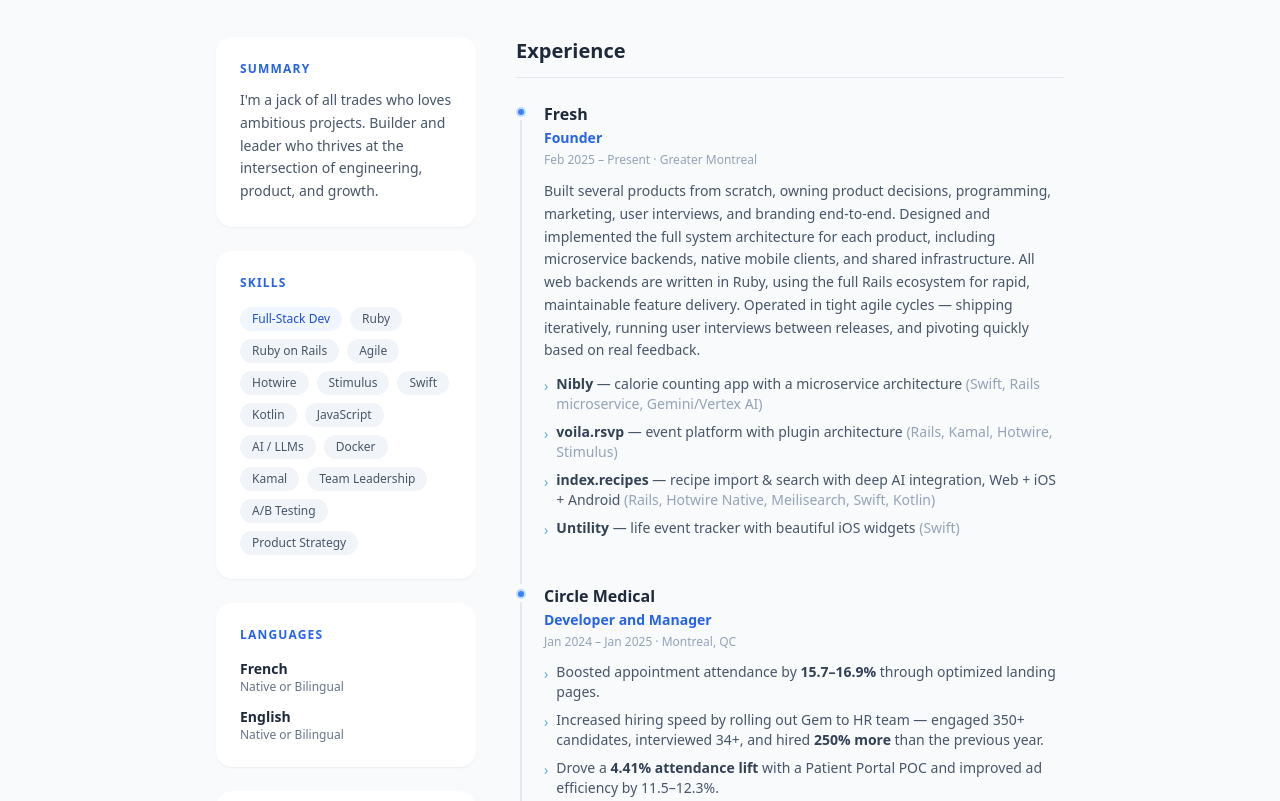
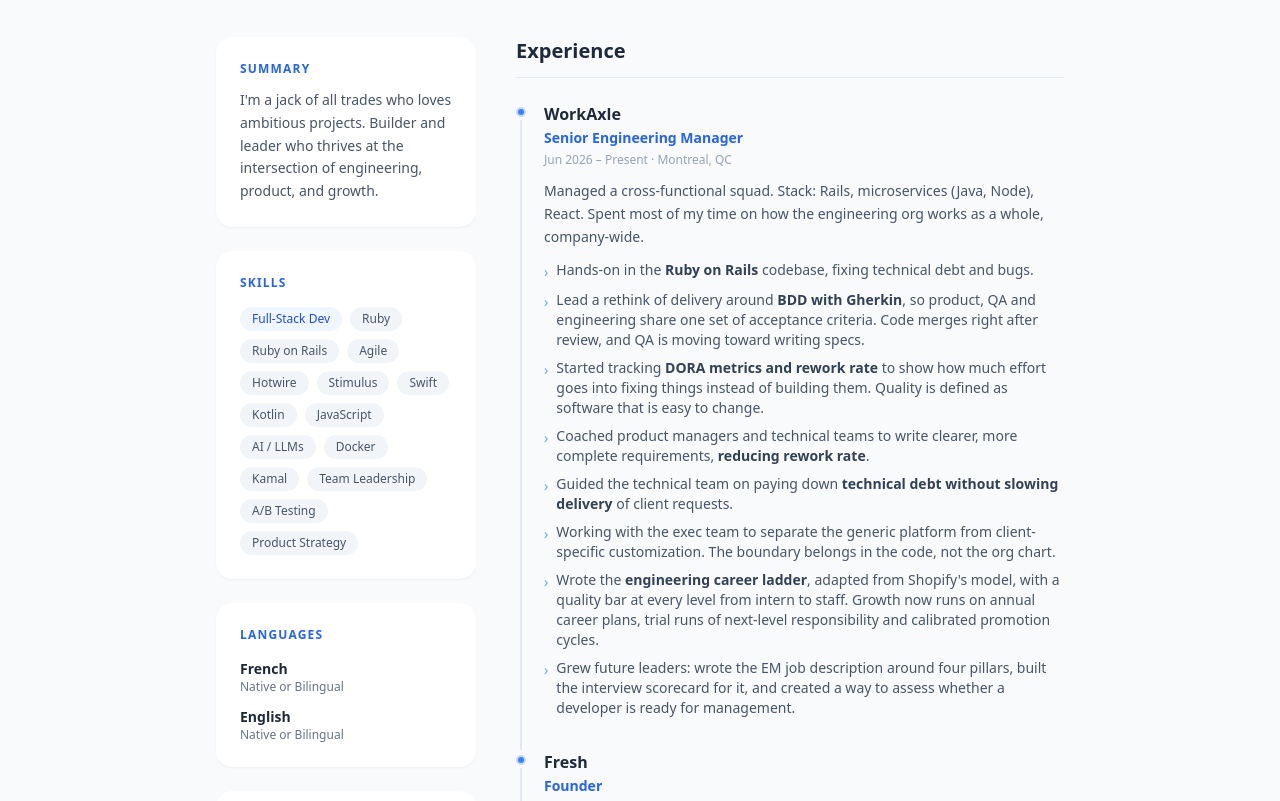
Before and after one commit to garyharan/garyharan.github.io, a website: page resume/index.html in a window 1280 px wide. Shown: the part 243-1044 px from the top of the page. Drawn offline with nearby package versions, Linux system fonts and the light colour scheme; files that its build step writes are made by us from their sources.

Commit message:
feat: update latest role

```diff
--- a/resume/index.html
+++ b/resume/index.html
@@ -5,7 +5,7 @@
   <meta charset="UTF-8" />
   <meta name="viewport" content="width=device-width, initial-scale=1.0" />
   <title>Gary Haran — Resume</title>
-  <meta name="description" content="Resume of Gary Haran, Senior Full Stack Web & Mobile Developer based in Greater Montreal." />
+  <meta name="description" content="Resume of Gary Haran, Product Engineer & Engineering Leader based in Greater Montreal." />
   <meta property="og:title" content="Gary Haran — Resume" />
   <meta property="og:description" content="20+ years shipping products. Full-stack, mobile, and engineering leadership." />
   <meta property="og:image" content="https://garyharan.com/gary_haran.jpg" />
@@ -105,7 +105,7 @@
         <div>
           <h1 class="text-4xl sm:text-5xl font-bold tracking-tight mb-2">Gary Haran</h1>
           <p class="text-xl text-blue-300 font-medium mb-3">
-            Senior Full Stack Web &amp; Mobile Developer
+            Product Engineer &amp; Engineering Leader
           </p>
           <p class="text-slate-400 text-sm flex items-center gap-2">
             <svg xmlns="http://www.w3.org/2000/svg" class="w-4 h-4 shrink-0" viewBox="0 0 24 24" fill="currentColor">
@@ -206,6 +206,49 @@
           <h2 class="text-xl font-bold text-slate-800 mb-6 pb-3 border-b border-slate-200 fade-up">
             Experience
           </h2>
+
+          <div class="timeline-entry fade-up">
+            <div class="font-bold text-slate-800">WorkAxle</div>
+            <div class="text-blue-600 font-semibold text-sm mt-0.5">Senior Engineering Manager</div>
+            <div class="text-slate-400 text-xs mt-1 mb-3">Jun 2026 – Present &middot; Montreal, QC</div>
+            <p class="text-slate-600 text-sm leading-relaxed mb-3">
+              Managed a cross-functional squad. Stack: Rails, microservices (Java, Node), React. Spent most of my time on how the engineering org works as a whole, company-wide.
+            </p>
+            <ul class="text-sm text-slate-600 space-y-2">
+              <li class="flex gap-2">
+                <span class="text-blue-400 mt-0.5 shrink-0">›</span>
+                <span>Hands-on in the <strong class="text-slate-700">Ruby on Rails</strong> codebase, fixing technical debt and bugs.</span>
+              </li>
+              <li class="flex gap-2">
+                <span class="text-blue-400 mt-0.5 shrink-0">›</span>
+                <span>Lead a rethink of delivery around <strong class="text-slate-700">BDD with Gherkin</strong>, so product, QA and engineering share one set of acceptance criteria. Code merges right after review, and QA is moving toward writing specs.</span>
+              </li>
+              <li class="flex gap-2">
+                <span class="text-blue-400 mt-0.5 shrink-0">›</span>
+                <span>Started tracking <strong class="text-slate-700">DORA metrics and rework rate</strong> to show how much effort goes into fixing things instead of building them. Quality is defined as software that is easy to change.</span>
+              </li>
+              <li class="flex gap-2">
+                <span class="text-blue-400 mt-0.5 shrink-0">›</span>
+                <span>Coached product managers and technical teams to write clearer, more complete requirements, <strong class="text-slate-700">reducing rework rate</strong>.</span>
+              </li>
+              <li class="flex gap-2">
+                <span class="text-blue-400 mt-0.5 shrink-0">›</span>
+                <span>Guided the technical team on paying down <strong class="text-slate-700">technical debt without slowing delivery</strong> of client requests.</span>
+              </li>
+              <li class="flex gap-2">
+                <span class="text-blue-400 mt-0.5 shrink-0">›</span>
+                <span>Working with the exec team to separate the generic platform from client-specific customization. The boundary belongs in the code, not the org chart.</span>
+              </li>
+              <li class="flex gap-2">
+                <span class="text-blue-400 mt-0.5 shrink-0">›</span>
+                <span>Wrote the <strong class="text-slate-700">engineering career ladder</strong>, adapted from Shopify's model, with a quality bar at every level from intern to staff. Growth now runs on annual career plans, trial runs of next-level responsibility and calibrated promotion cycles.</span>
+              </li>
+              <li class="flex gap-2">
+                <span class="text-blue-400 mt-0.5 shrink-0">›</span>
+                <span>Grew future leaders: wrote the EM job description around four pillars, built the interview scorecard for it, and created a way to assess whether a developer is ready for management.</span>
+              </li>
+            </ul>
+          </div>
 
           <div class="timeline-entry fade-up">
             <div class="font-bold text-slate-800">Fresh</div>
```
